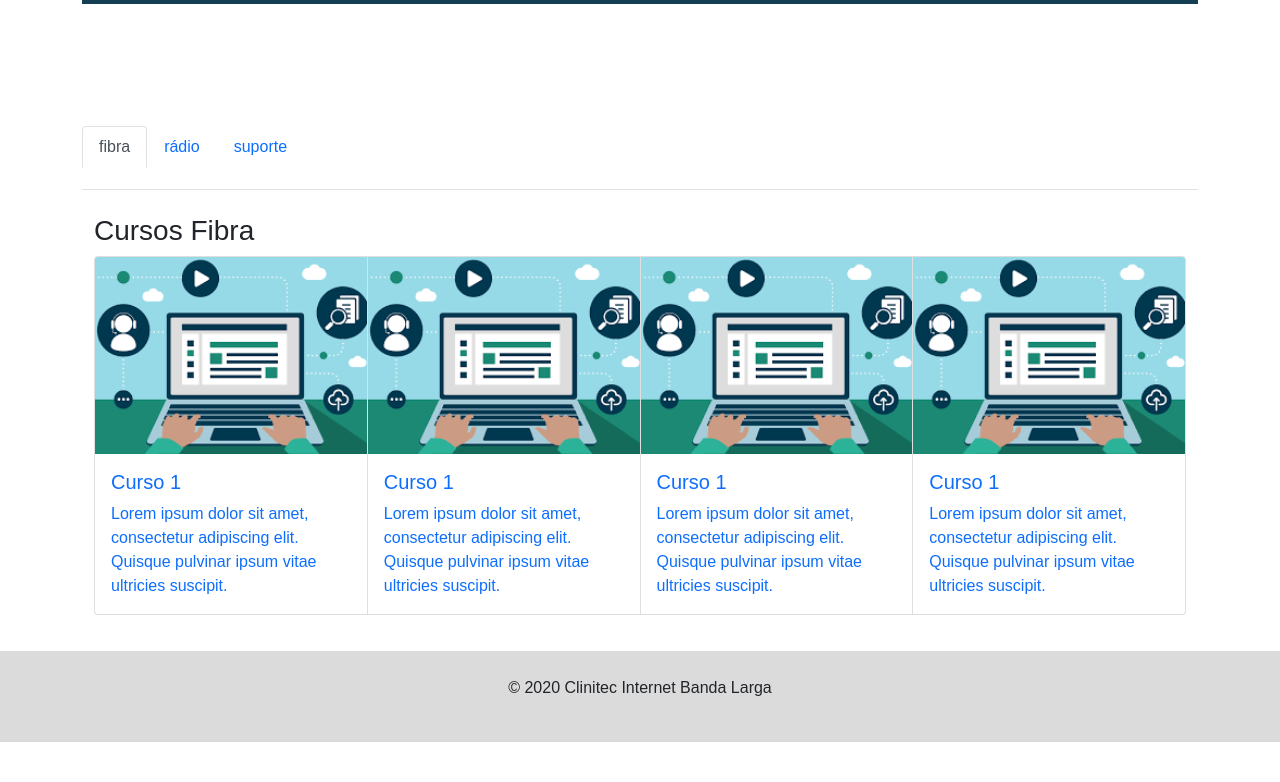
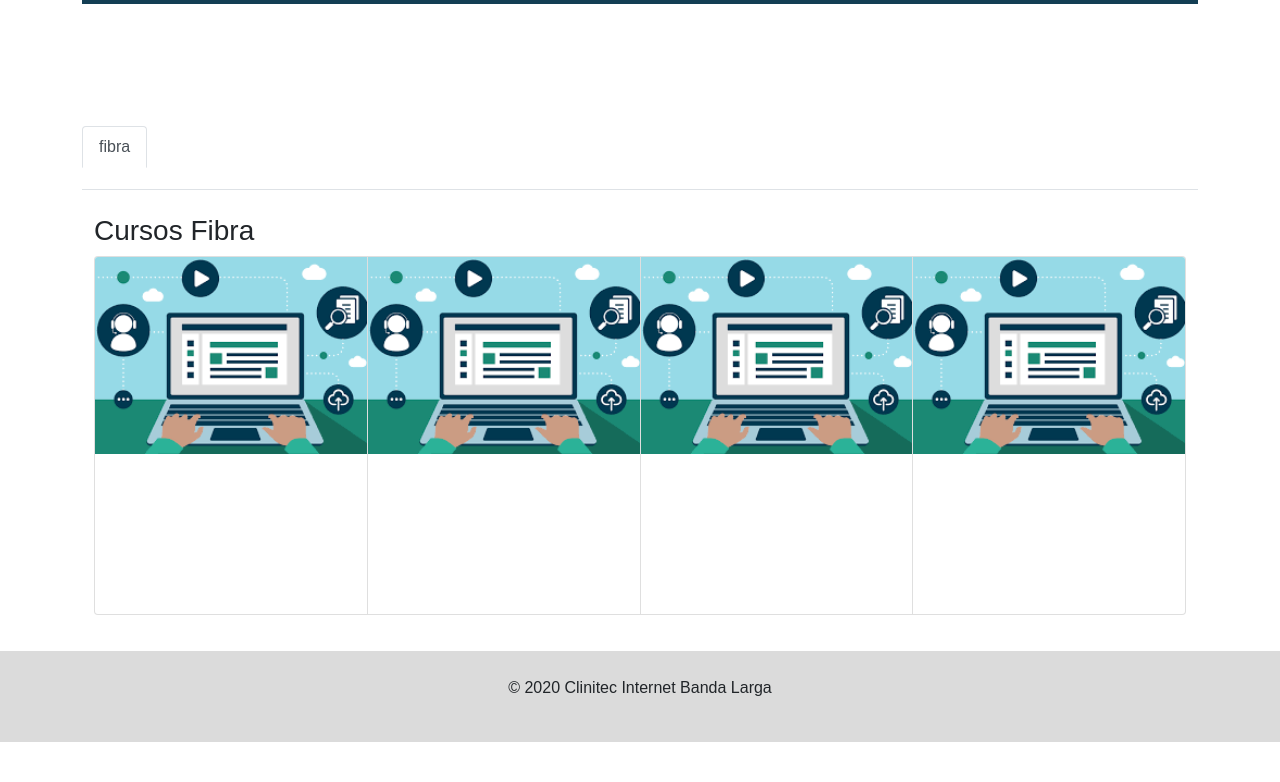
Before and after one commit to paloomag/WebCursosOnline, a plain HTML site: page main.html in a window 1280 px wide. Shown: the part 58-840 px from the top of the page. Drawn offline with nearby package versions, Linux system fonts and the light colour scheme.

Commit message:
atualizacao bars nav
cor fonte do dropdown

```diff
--- a/folha.css
+++ b/folha.css
@@ -11,6 +11,7 @@ main{
 }
 a,a:hover{
     text-decoration: none;
+    color: #fff;
 }
 li{
     padding-top: 2%;
```
